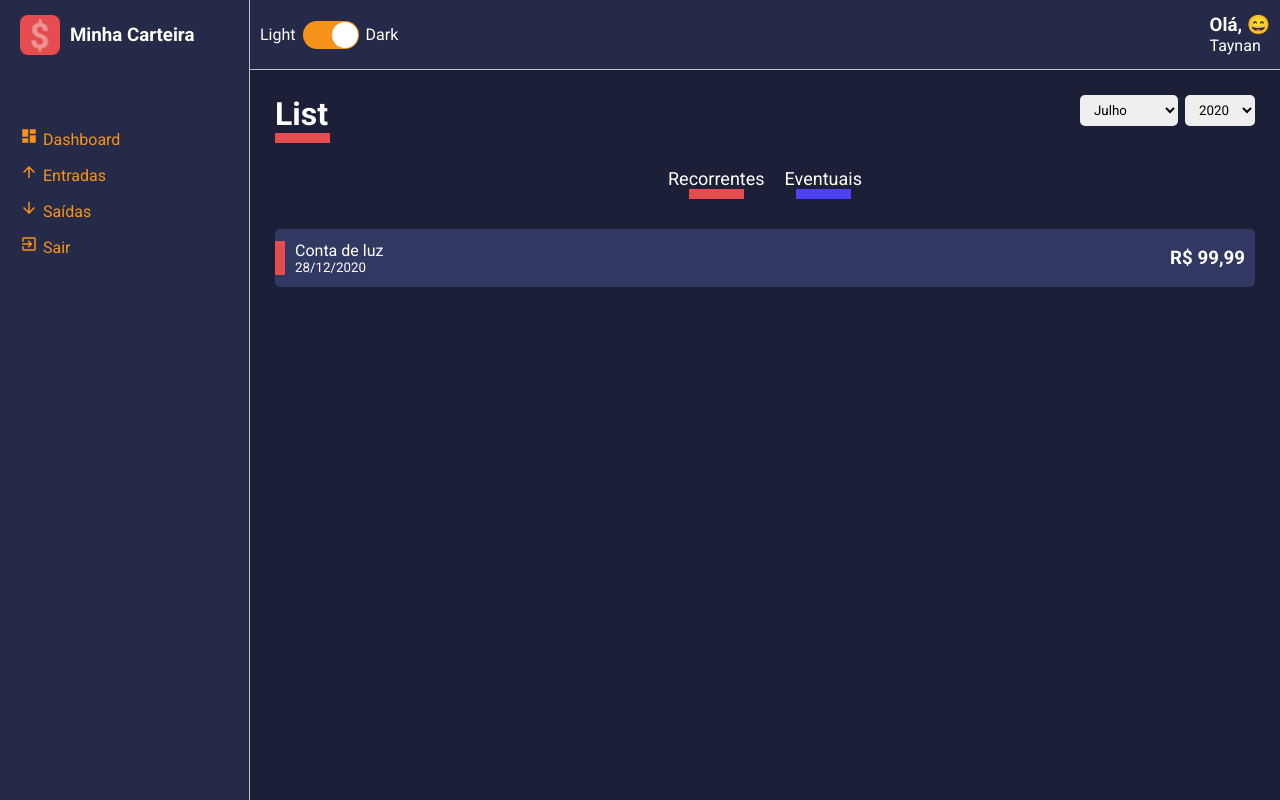
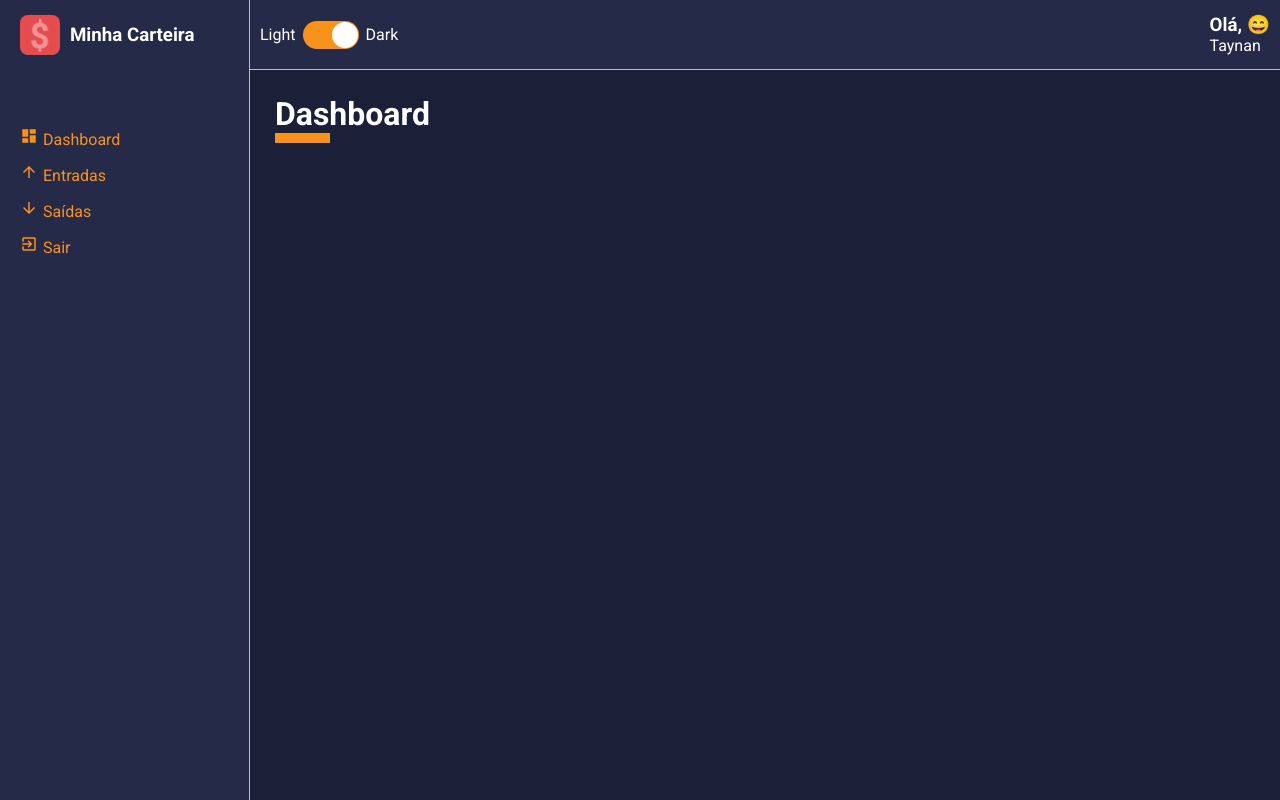
Before and after one commit to Taynan-Vieira/minha-carteira-reactjs, a React (Create React App) app: page /dashboard in a window 1280 px wide. Built offline with nearby package versions, Linux system fonts and the light colour scheme.

Commit message:
secao4-aula-21-criando a navegacao de paginas

```diff
--- a/package.json
+++ b/package.json
@@ -10,9 +10,11 @@
     "@types/node": "^12.0.0",
     "@types/react": "^16.9.53",
     "@types/react-dom": "^16.9.8",
+    "@types/react-router-dom": "^5.1.7",
     "react": "^17.0.1",
     "react-dom": "^17.0.1",
     "react-icons": "^3.11.0",
+    "react-router-dom": "^5.2.0",
     "react-scripts": "4.0.0",
     "react-switch": "^5.0.1",
     "styled-components": "^5.2.1",
--- a/src/App.tsx
+++ b/src/App.tsx
@@ -1,21 +1,15 @@
 import React from 'react';
 import { ThemeProvider } from 'styled-components';
-
 import GlobalStyles from './styles/GlobalStyles';
 
-import Layout from './components/Layout';
 import dark from './styles/themes/dark'
-import Dashboard from './pages/Dashboard';
-import List from './pages/List';
-
+import Routes from './routes';
 
 const App: React.FC = () => {
   return (
     <ThemeProvider theme={dark}>
       <GlobalStyles />
-      <Layout>
-        <Dashboard/>
-      </Layout>
+      <Routes/>
     </ThemeProvider>
   );
 }
--- a/src/components/Aside/index.tsx
+++ b/src/components/Aside/index.tsx
@@ -26,17 +26,17 @@
                 <Title>Minha Carteira</Title>
             </Header>
             <MenuContainer>
-                <MenuItemLink href="#">
+                <MenuItemLink href="/dashboard">
                     <MdDashboard/>
                     Dashboard
                 </MenuItemLink>
 
-                <MenuItemLink href="#">
+                <MenuItemLink href="/list/entry-balance">
                     <MdArrowUpward/>
                     Entradas
                 </MenuItemLink>
 
-                <MenuItemLink href="#">
+                <MenuItemLink href="/list/exit-balance">
                     <MdArrowDownward/>
                     Saídas
                 </MenuItemLink>
--- a/src/components/SelectInput/index.tsx
+++ b/src/components/SelectInput/index.tsx
@@ -15,7 +15,11 @@
             <select>
                 {
                     options.map(option => (
-                        <option value={option.value}>{option.label}</option>
+                        <option
+                        key={option.value}
+                        value={option.value}>
+                            {option.label}
+                        </option>
                     ))
                 }
             </select>
--- a/src/pages/Dashboard/index.tsx
+++ b/src/pages/Dashboard/index.tsx
@@ -1,13 +1,14 @@
 import React from 'react';
-import List from '../List/index';
 
 import { Container } from './styles';
+import ContentHeader from '../../components/ContentHeader';
 
 const Dashboard: React.FC = () =>{
 
   return(
-    <Container>
-      <List/>
+    <Container >
+      <ContentHeader title="Dashboard" lineColor="#F7931B">
+      </ContentHeader>
     </Container>
   )
 }
--- a/src/pages/List/index.tsx
+++ b/src/pages/List/index.tsx
@@ -1,12 +1,33 @@
-import React from 'react';
+import React, { useMemo } from 'react';
 import { Container, Content, Filters }from './styles';
 import ContentHeader from '../../components/ContentHeader';
 import HistoryFinanceCard from '../../components/HistoryFinanceCard';
 
 import SelectInput from '../../components/SelectInput';
 
+interface IRouteParams{
+  match: {
+    params: {
+      type: string;
+    }
+  }
+}
 
-const List: React.FC = () =>{
+const List: React.FC<IRouteParams> = ({ match }) =>{
+
+  const { type } = match.params;
+
+  const titleProperties = useMemo(() => {
+    return type === 'entry-balance' ? {
+      title: 'Entradas',
+      lineColor: '#F7931B'
+    }
+    : {
+      title: 'Saídas',
+      lineColor: '#E44C4E'
+    };
+  },[type]);
+
   const months = [
     {value: 7, label: 'Julho'},
     {value: 8, label: 'Agosto'},
@@ -21,7 +42,7 @@
 
   return(
     <Container>
-      <ContentHeader title="List" lineColor="#E44C4E">
+      <ContentHeader title={titleProperties.title} lineColor={titleProperties.lineColor}>
         <SelectInput options={months}/>
         <SelectInput options={years}/>
       </ContentHeader>
--- /dev/null
+++ b/src/routes/app.routes.tsx
@@ -0,0 +1,17 @@
+import React from 'react';
+import { Switch, Route } from 'react-router-dom';
+
+import Dashboard from '../pages/Dashboard';
+import List from '../pages/List';
+import Layout from '../components/Layout';
+
+const AppRoutes: React.FC = () => (
+    <Layout>
+        <Switch>
+            <Route path="/dashboard" exact component={Dashboard} />
+            <Route path="/list/:type" exact component={List} />
+        </Switch>
+    </Layout>
+);
+
+export default AppRoutes;
--- /dev/null
+++ b/src/routes/index.tsx
@@ -0,0 +1,12 @@
+import React from 'react';
+import { BrowserRouter } from 'react-router-dom';
+
+import App from './app.routes';
+
+const Routes: React.FC = () => (
+    <BrowserRouter>
+        <App/>
+    </BrowserRouter>
+)
+
+export default Routes;
```
Also changed, not shown: 1 other file (tests, documents, lock files or other folders).
